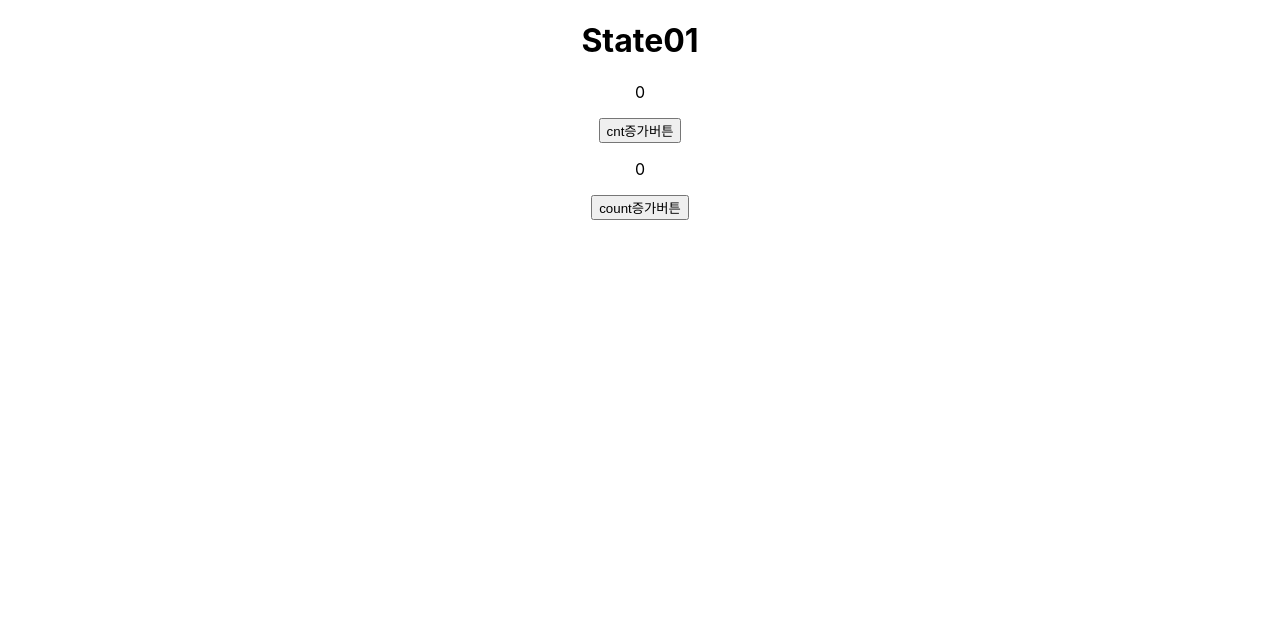
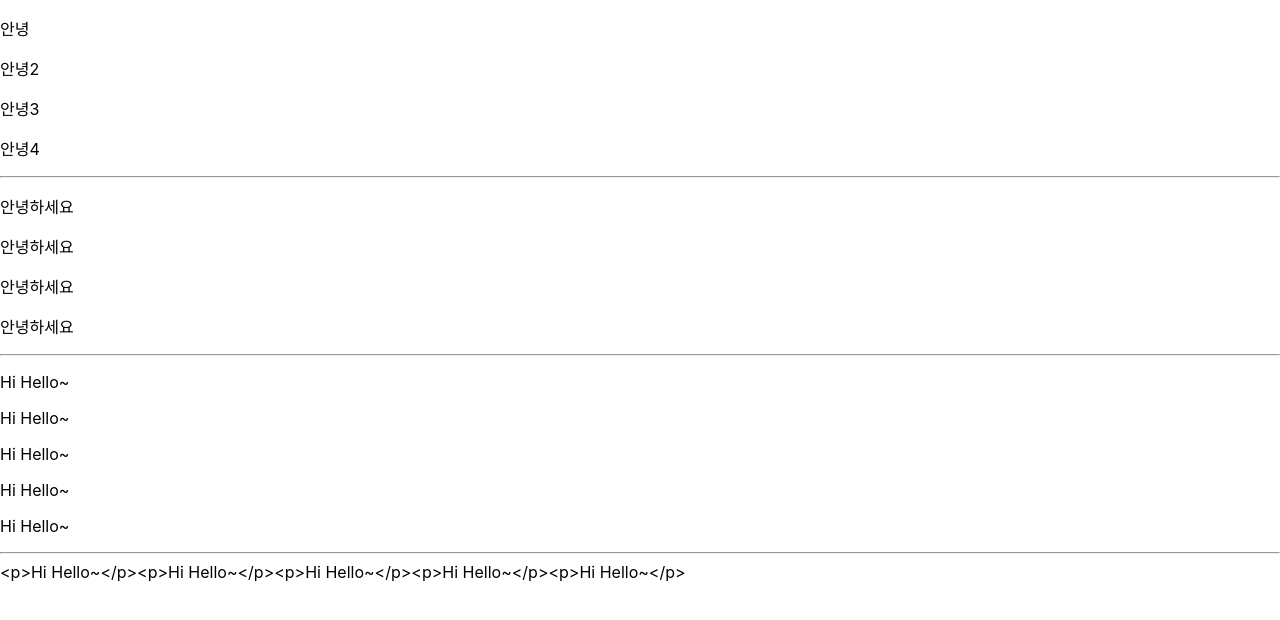
Before and after one commit to chobo6/fe-react-study, a React (Create React App) app: page / in a window 1280 px wide. Shown: the top 620 px of the page. Built offline with nearby package versions, Linux system fonts and the light colour scheme.

Commit message:
배열 유용한 함수, React 반복 처리

```diff
--- a/src/App.js
+++ b/src/App.js
@@ -2,10 +2,16 @@ import logo from './logo.svg';
 import './App.css';
 import Basic01 from './components/Basic01';
 import State01 from './components/State01';
+import State02 from './components/State02';
+import Export01 from './components/Export01';
 
 function App() {
   // return <Basic01 />
-  return <State01 />;
+  // return <State01 />;
+  return <State02 />;
+  // return <Export01 />;
+
+
   /* return (
     <div className="App">
       <header className="App-header">
--- /dev/null
+++ b/src/components/State02.js
@@ -0,0 +1,54 @@
+
+
+function State02(){
+
+    // 실제 데이터 여러개로 반복
+    let msgArr = ["안녕", "안녕2", "안녕3", "안녕4"];
+
+    // 단순 반복용도로 사용할 배열
+    let numArr = [0, 0, 0, 0];
+
+    // 화면에 여러개 표시하는 내용을 반복문으로
+
+    // element
+    let elArr = []; // [<p>Hi Hello~</p>, <p>Hi Hello~</p>, <p>Hi Hello~</p> ...]
+    for(let i=1; i<=5; i++){    // 5번 반복
+        elArr.push(<p>Hi Hello~</p>);
+    }
+
+    let text = "";
+    for(let i=1; i<=5; i++){
+        text += "<p>Hi Hello~</p>";
+    }
+    return(
+        <div>
+            {
+                msgArr.map((msg)=>{
+                    return (
+                    <p>{msg}</p>
+                    );
+                })
+            }
+
+            <hr/>
+
+            {
+                numArr.map(()=>{
+                    return (
+                        <p>안녕하세요</p>
+                    );
+                })
+            }
+
+            <hr/>
+
+            {elArr}
+
+            <hr/>
+
+            {text}
+        </div>
+    )
+}
+
+export default State02;
```
Also changed, not shown: src/data/arr_func.js (added, +110 -0 lines).
